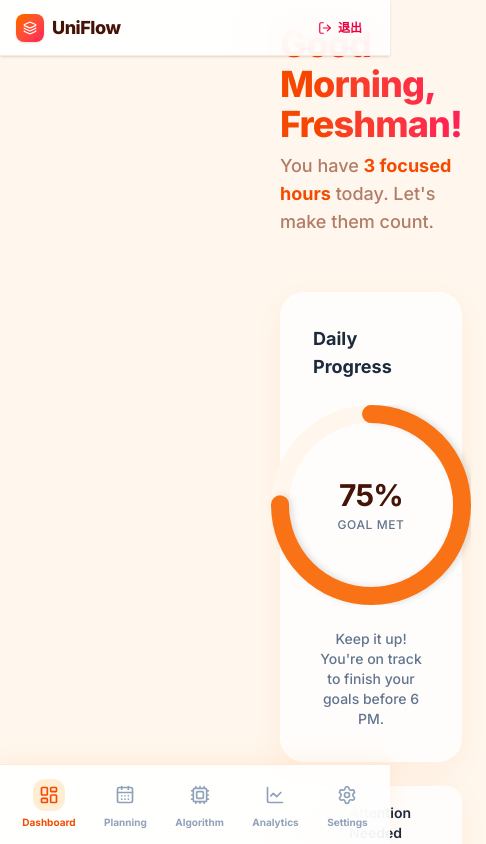
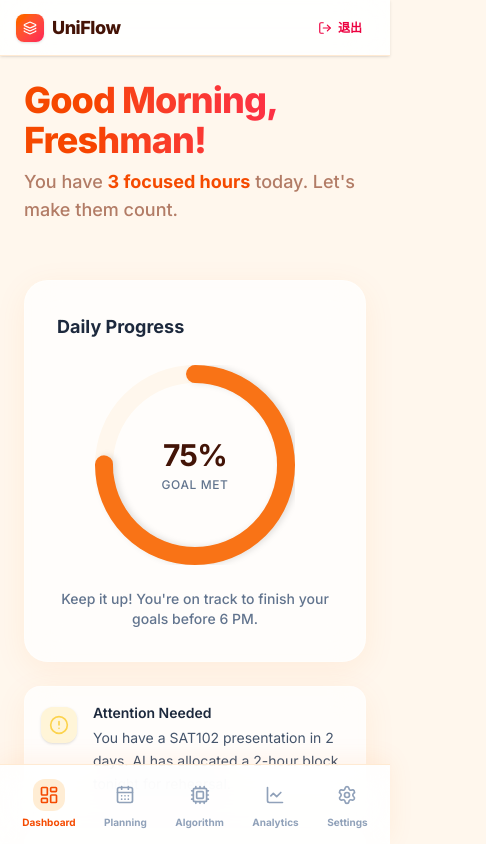
Before and after one commit to Littlebear-Han-nah/Time-Master, a Next.js app: page /dashboard in a window 390 px wide. Shown: the top 844 px of the page, 486 px wide, since content can reach past the window. Built offline with nearby package versions, Linux system fonts and the light colour scheme.

Commit message:
for phone

```diff
--- a/src/app/(main)/layout.tsx
+++ b/src/app/(main)/layout.tsx
@@ -9,10 +9,14 @@ export default function MainLayout({
     <div className="flex min-h-screen bg-[var(--background)]">
       <Sidebar />
       {/*
-        The sidebar is 64 (16rem = 256px) wide and fixed.
-        We add a left margin to the main content area so it's not hidden behind the sidebar.
+        桌面端：左侧侧边栏宽 64 (256px)，内容区加 ml-64
+        手机端：顶部栏高 14 (56px)，底部导航高约 64px，内容区加对应 padding
       */}
-      <main className="flex-1 ml-64 min-h-screen flex flex-col relative">
+      <main className="
+        w-full min-h-screen flex flex-col relative
+        pt-14 pb-20
+        lg:pt-0 lg:pb-0 lg:ml-64
+      ">
         {children}
       </main>
     </div>
```
